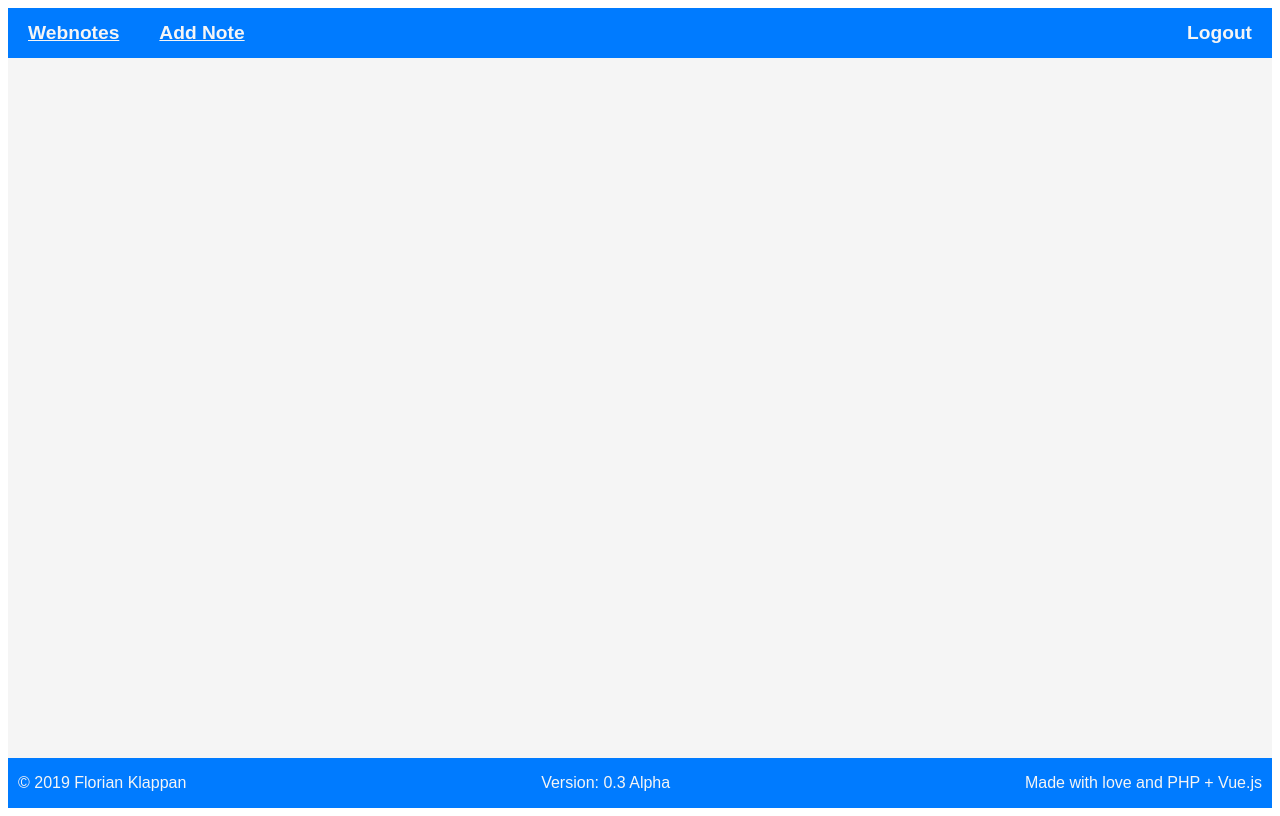
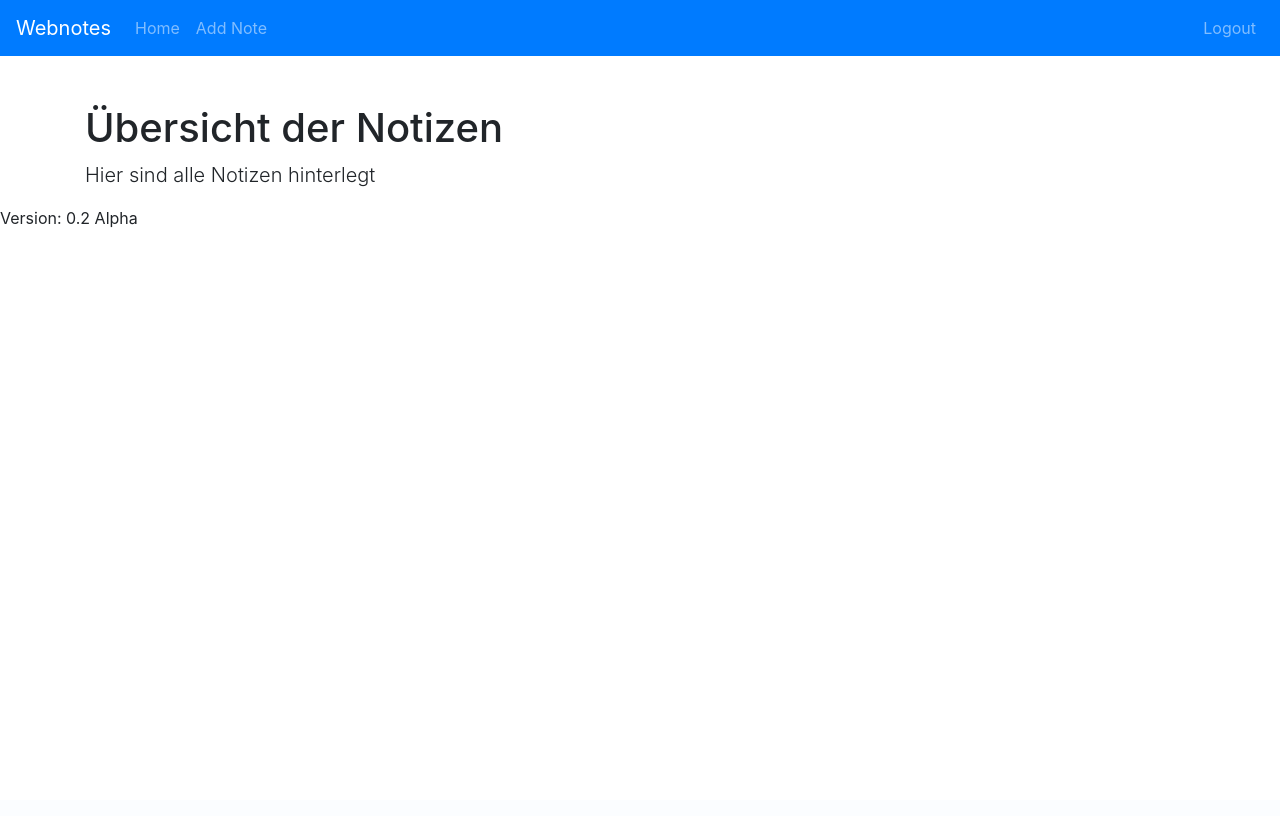
Before and after one commit to fklappan/webnotes-backend, a PHP site: page /public/index.php/index in a window 1280 px wide. After the commit the page ends 228 px from the top, so only its background shows below. Run offline with PHP 8.4, Linux system fonts and the light colour scheme; the visitor is signed in with stand-in values (Sample User, id 1); data that the repository does not hold is empty.

Commit message:
Revert "removed bootstrap and added own custom css instead"
This reverts commit c2295d27025af526f7e82a92e9625f3084c45ca7.

```diff
--- a/version.php
+++ b/version.php
@@ -1,2 +1,2 @@
 <?php
-$GLOBALS["version"] = "0.3 Alpha";
+$GLOBALS["version"] = "0.2 Alpha";
--- a/views/layout/footer.php
+++ b/views/layout/footer.php
@@ -1,10 +1,3 @@
-</main>
-<footer class="footer">
-  <div class="footer__copyright footer__item">&copy; 2019 Florian Klappan</div>
-  <div class="footer__version footer__item">Version: <?php echo $GLOBALS["version"]; ?></div>
-  <div class="footer__signature footer__item">Made with love and PHP + Vue.js</div>
-
-</footer>
 </div>
 
 
@@ -12,7 +5,10 @@
 <!-- jQuery first, then Popper.js, then Bootstrap JS -->
 <script src="https://code.jquery.com/jquery-3.3.1.slim.min.js" integrity="sha384-q8i/X+965DzO0rT7abK41JStQIAqVgRVzpbzo5smXKp4YfRvH+8abtTE1Pi6jizo" crossorigin="anonymous"></script>
 <script src="https://cdnjs.cloudflare.com/ajax/libs/popper.js/1.14.7/umd/popper.min.js" integrity="sha384-UO2eT0CpHqdSJQ6hJty5KVphtPhzWj9WO1clHTMGa3JDZwrnQq4sF86dIHNDz0W1" crossorigin="anonymous"></script>
-<!-- <script src="https://stackpath.bootstrapcdn.com/bootstrap/4.3.1/js/bootstrap.min.js" integrity="sha384-JjSmVgyd0p3pXB1rRibZUAYoIIy6OrQ6VrjIEaFf/nJGzIxFDsf4x0xIM+B07jRM" crossorigin="anonymous"></script> -->
+<script src="https://stackpath.bootstrapcdn.com/bootstrap/4.3.1/js/bootstrap.min.js" integrity="sha384-JjSmVgyd0p3pXB1rRibZUAYoIIy6OrQ6VrjIEaFf/nJGzIxFDsf4x0xIM+B07jRM" crossorigin="anonymous"></script>
+
+
+Version: <?php echo $GLOBALS["version"]; ?>
 
 </body>
 </html>
--- a/views/layout/header.php
+++ b/views/layout/header.php
@@ -7,20 +7,35 @@
     <meta name="viewport" content="width=device-width, initial-scale=1, shrink-to-fit=no">
 
     <!-- Bootstrap CSS -->
-    <link href="/views/style/dashboard.css" rel="stylesheet">
+    <link rel="stylesheet" href="https://stackpath.bootstrapcdn.com/bootstrap/4.3.1/css/bootstrap.min.css" integrity="sha384-ggOyR0iXCbMQv3Xipma34MD+dH/1fQ784/j6cY/iJTQUOhcWr7x9JvoRxT2MZw1T" crossorigin="anonymous">
 
     <title>Simple online notes</title>
 </head>
 
 <body>
-    <div class="grid-container">
-        <header class="header">
-            <a class="header__item" href="/">Webnotes</a>
-            <?php if(isset($activeSession)): ?>
-                <a class="header__item <?php echo $add;?>" href="add">Add Note</a>
-            <?php endif; ?>
-            <div class="header__item-filler"></div>
-            <div class="header__item logout">Logout</div>
 
-        </header>
-        <main class="content">
+    <nav class="navbar navbar-expand-lg navbar-dark bg-primary">
+        <a class="navbar-brand" href="/">Webnotes</a>
+        <button class="navbar-toggler" type="button" data-toggle="collapse" data-target="#navbarNavAltMarkup" aria-controls="navbarNavAltMarkup" aria-expanded="false" aria-label="Toggle navigation">
+            <span class="navbar-toggler-icon"></span>
+        </button>
+        <div class="collapse navbar-collapse order-1" id="navbarNavAltMarkup">
+            <div class="navbar-nav">
+                <a class="nav-item nav-link <?php echo $home;?>" href="index">Home <span class="sr-only">(current)</span></a>
+                <?php if(isset($activeSession)): ?>
+                    <a class="nav-item nav-link <?php echo $add;?>" href="add">Add Note</a>
+                <?php endif; ?>
+            </div>
+        </div>
+        <?php if(isset($activeSession)): ?>
+            <div class="collapse navbar-collapse order-3" id="navbarNavAltMarkup">
+                <div class="navbar-nav ml-auto">
+                    <a class="nav-item nav-link" href="logout">Logout</a>
+                </div>
+            </div>
+        <?php endif; ?>
+    </nav>
+
+    <br /><br />
+
+    <div class="container">
--- a/views/note/index.php
+++ b/views/note/index.php
@@ -1,14 +1,27 @@
 <?php include __DIR__ . "/../layout/header.php"; ?>
-<div class="content-overview">
 
-    <?php foreach ($notes as $note) : ?>
-    <div class="overviewcard">
-        <p class="overviewcard__text overviewcard__caption"><?php echo $note->title; ?></p>
-        <p class="overviewcard__text overviewcard__description"><?php echo nl2br($note->content); ?></p>
-        <a href="edit?id=<?php echo $note->id; ?>" class="button">Edit Note</a>
-        <a href="deletenote?id=<?php echo $note->id; ?>" class="button button-danger">Delete Note</a>
+<h1>Übersicht der Notizen</h1>
+<p class="lead">Hier sind alle Notizen hinterlegt</p>
+
+<?php foreach ($notes as $note) : ?>
+<div class="col">
+    <div class="card w-95">
+        <div class="card-body">
+            <h4 class="card-title"><?php echo $note->title; ?></h4>
+            <p class="card-text"><?php echo nl2br($note->content); ?></p>
+            <!-- <a href="#" class="btn btn-outline-primary" onclick="changeState(this)">Favorit</a>-->
+            <div class ="row">
+                <a href="edit?id=<?php echo $note->id; ?>" class="btn btn-primary mx-3">Edit Note</a>
+                <form method="post" action="deletenote?id=<?php echo $note->id; ?>">
+                    <input type="submit" class="btn btn-danger" value="Delete Note">
+                </form>
+            </div>
+
+            <!-- <a href="deletenote?id=<?php echo $note->id; ?>" class="btn btn-danger">Delete Note</a> -->
+        </div>
     </div>
-    <?php endforeach ?>
 </div>
+<br>
+<?php endforeach ?>
 
 <?php include __DIR__ . "/../layout/footer.php"; ?>
--- a/views/style/dashboard.css
+++ /dev/null
@@ -1,165 +0,0 @@
-body{
-    font-family: 'Nunito', sans-serif;
-  }
-
-.grid-container {
-    display: grid;
-    grid-template-columns: 1fr;
-    grid-template-rows: 50px 1fr 50px;
-    grid-template-areas:
-        "header"
-        "content"
-        "footer";
-    ;
-    height: 100vh;
-}
-
-.header {
-    grid-area: header;
-    background-color: #007bff;
-    display: flex;
-    align-items: center;
-}
-
-.content {
-    grid-area: content;
-    background-color: whitesmoke;
-}
-
-.footer {
-    grid-area: footer;
-    background-color: #007bff;
-    display: flex;
-    align-items: center;
-    justify-content: space-between;
-    padding: 10px;
-}
-
-.header__item {
-    color: whitesmoke;
-    padding: 20px 20px 20px 20px;
-    font-weight: bold;
-    font-size: larger;
-    justify-self: flex-start;
-}
-
-.header_item-logout {
-    justify-self: flex-end;
-}
-
-.header__item-filler {
-    flex-grow: 1;
-}
-
-.header__item:hover {
-    background-color: rgba(255, 255, 255, 0.2);
-    cursor: pointer;
-  }
-
-.footer__item {
-    color: whitesmoke;
-}
-
-.content-overview {
-    display: grid;
-    grid-template-columns: repeat(auto-fit, minmax(650px, 1fr)); /* Where the magic happens */
-    grid-auto-rows: minmax(150px, 1fr);
-    grid-gap: 50px;
-    margin: 20px;
-}
-
-.button {
-    border-radius: 6px;
-    background-color: #007bff;
-    color: whitesmoke;
-    margin: 8px 0;
-    padding: 10px 20px;
-    font-size: large;
-    text-align: center;
-    text-decoration: none;
-    display: inline-block;
-    cursor: pointer;
-    border: none;
-}
-
-.button:hover {
-    background-color: #0575ec;
-}
-
-.button-danger {
-    background-color: rgb(224, 37, 37);
-}
-
-.button-danger:hover {
-    background-color: rgb(202, 30, 30);
-}
-
-.overviewcard {
-    padding: 10px;
-    border-radius: 6px;
-    background: #fff;
-    box-shadow: 0 6px 25px rgba(0,0,0,.18), 0 0 16px rgba(0,0,0,.15);
-    transition: .3s transform cubic-bezier(.155,1.105,.295,1.12),.3s box-shadow,.3s -webkit-transform cubic-bezier(.155,1.105,.295,1.12);
-    padding: 14px 80px 18px 36px;
-}
-
-.row {
-    align-self: center;
-    flex-direction: row;
-}
-
-.overviewcard__text {
-    align-self: center;
-    overflow: hidden;
-    text-overflow: ellipsis;
-    flex-direction: column;
-}
-
-.overviewcard__caption {
-    font-weight: bold;
-    font-size: larger;
-}
-
-.overviewcard__description {
-}
-
-.center {
-    margin: auto;
-    width: 50%;
-    padding: 10px;
-  }
-
-h1 {
-
-}
-
-input[type=text], select {
-    width: 100%;
-    padding: 12px 20px;
-    margin: 8px 0;
-    display: inline-block;
-    border: 1px solid #ccc;
-    border-radius: 4px;
-    box-sizing: border-box;
-}
-
-.form-group {
-    border-radius: 5px;
-    background-color: #f2f2f2;
-    padding: 20px;
-  }
-
-textarea, select {
-    width: 100%;
-    padding: 12px 20px;
-    margin: 8px 0;
-    display: inline-block;
-    border: 1px solid #ccc;
-    border-radius: 4px;
-    box-sizing: border-box;
-}
-
-/* .overviewcard:hover{
-     transform: scale(1.02);
-  box-shadow: 0 10px 20px rgba(0,0,0,.32), 0 4px 8px rgba(0,0,0,.26);
-} */
```
Also changed, not shown: views/note/add.php (+4 -10 lines), views/note/edit.php (+3 -8 lines).
